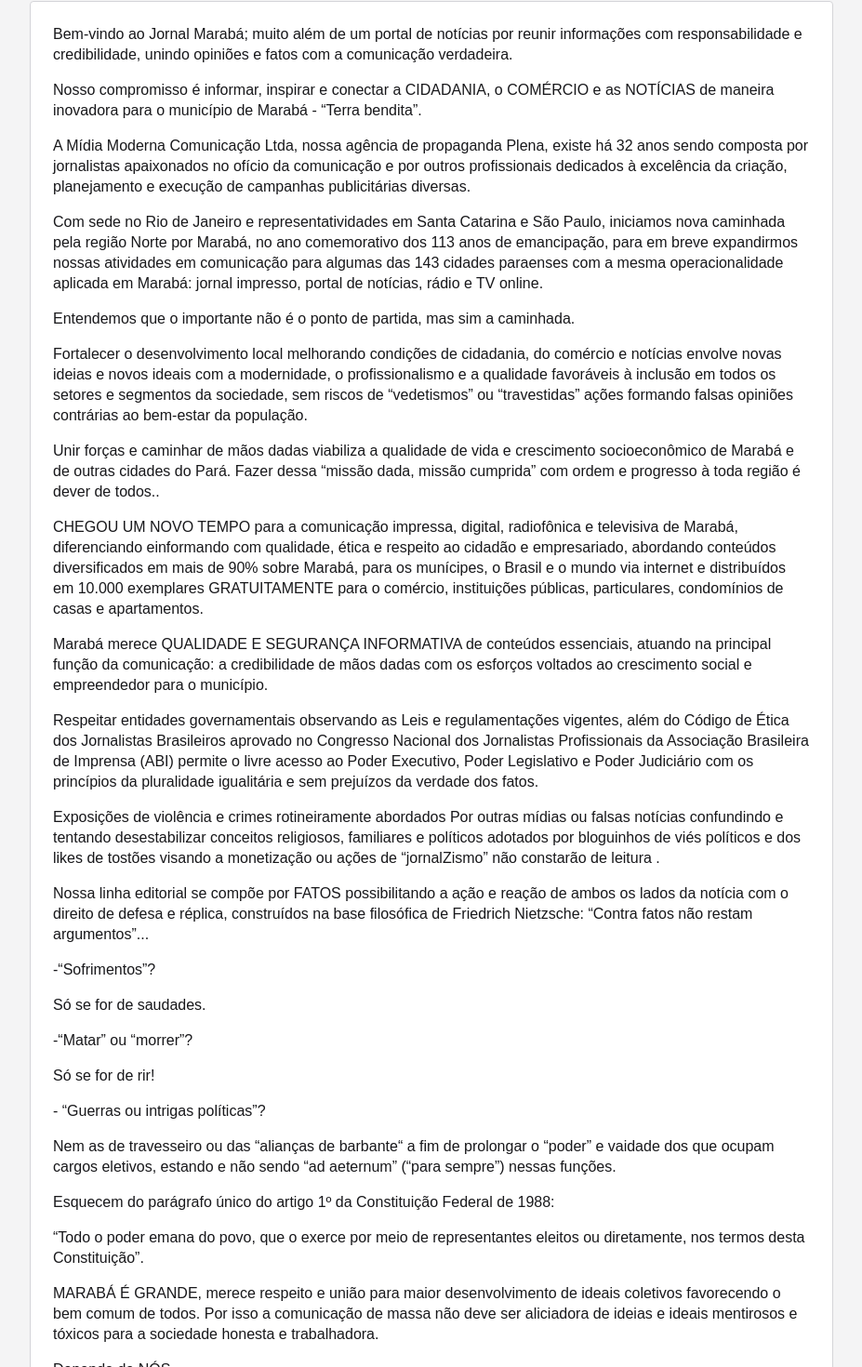
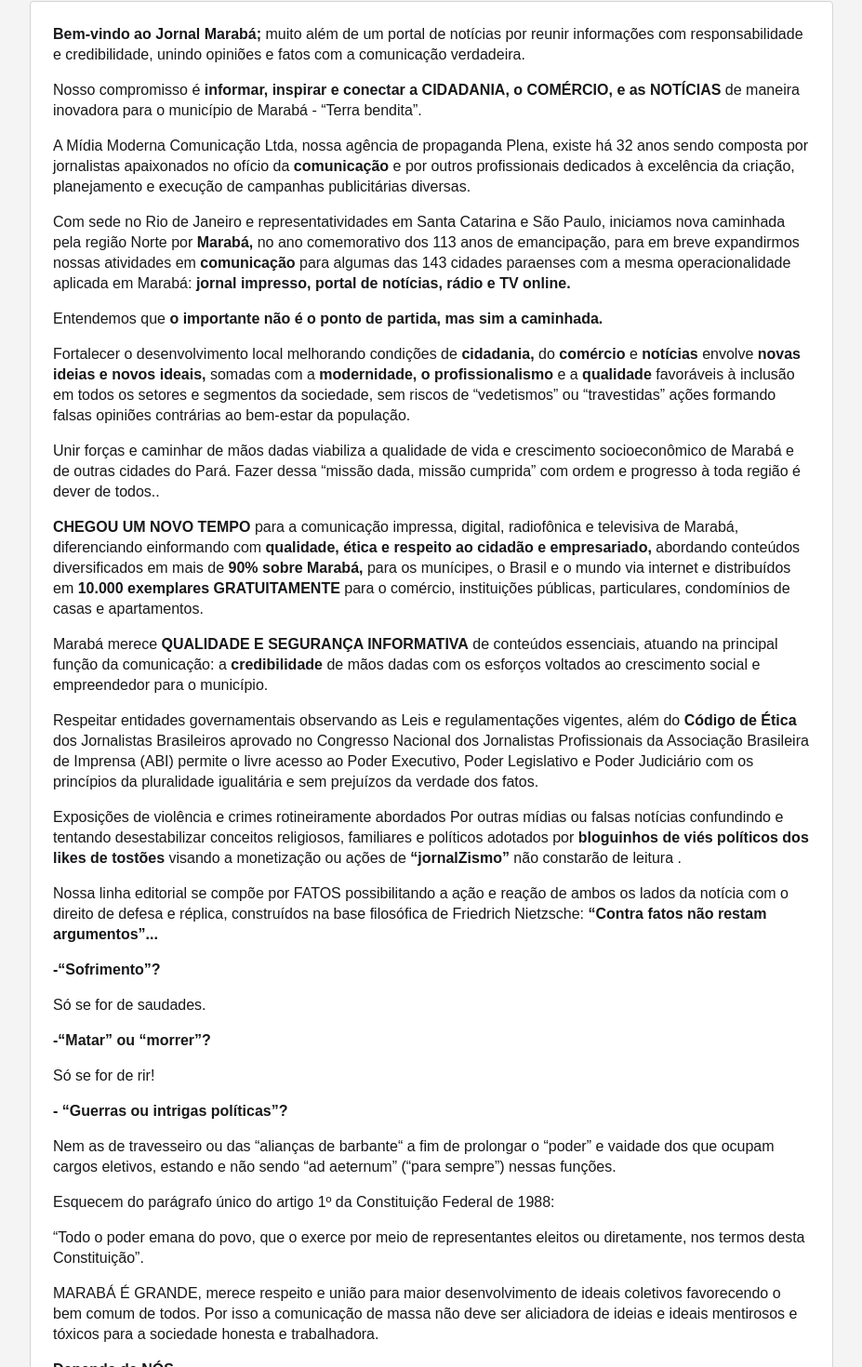
Before and after one commit to Yago1010/Jornal-Marab-, a Next.js app: page /quem-somos in a window 1280 px wide. Shown: the part 650-2120 px from the top of the page at 93% size, without its empty margins (176-1103 px from the left). Built offline with nearby package versions, Linux system fonts and the light colour scheme.

Commit message:
Atualização do projeto

```diff
--- a/src/components/institutional-content.tsx
+++ b/src/components/institutional-content.tsx
@@ -1,6 +1,8 @@
 import Image from "next/image";
 
-const roundedFont = { fontFamily: '"Arial Rounded MT Bold", Arial, Helvetica, sans-serif' };
+const roundedFont = {
+  fontFamily: '"Arial Rounded MT Bold", Arial, Helvetica, sans-serif',
+};
 const arialFont = { fontFamily: "Arial, Helvetica, sans-serif" };
 const tahomaFont = { fontFamily: "Tahoma, Arial, sans-serif" };
 
@@ -36,11 +38,16 @@
   {
     text: "IV.1. Em casos específicos, em que há transferência patrimonial, troca de conteúdo, dentre outras hipóteses, ao prestar as informações relativas aos seus dados pessoais, o usuário estabelece vínculo contratual com o JORNAL MARABÁ, regido por esta Política de Privacidade e com os demais termos e condições que regulam o uso do Portal, pelos usuários, no período.",
   },
-  { title: "V. Das Seções Condicionadas à Registro Prévio e Chaves de Acesso (Login e Senha)" },
+  {
+    title:
+      "V. Das Seções Condicionadas à Registro Prévio e Chaves de Acesso (Login e Senha)",
+  },
   {
     text: "V.1. Algumas seções do JORNAL MARABÁ podem requerer registro prévio do usuário, ficando o acesso condicionado à utilização de nome (“Login”) e senha, escolhidos e determinados pelo JORNAL MARABÁ. Tal acesso, consequentemente, é pessoal e intransferível, ficando cada usuário registrado responsável pela segurança de seu Login e senha, bem como pelo uso feito sob tais chaves de acesso.",
   },
-  { title: "VI. Das Responsabilidades do JORNAL MARABÁ e Limitações Aplicáveis" },
+  {
+    title: "VI. Das Responsabilidades do JORNAL MARABÁ e Limitações Aplicáveis",
+  },
   {
     text: "VI.1. O JORNAL MARABÁ responsabiliza-se por manter os dados salvaguardados e protegidos Contra o uso indevido ou divulgação não autorizada, tomando as providências apropriadas para mantê-los em segurança. Na hipótese de vir a ser constadas situações que possam comprometer ou que efetivamente comprometam a segurança de seu banco de dados, as medidas cabíveis serão tomadas pela mesma.",
   },
@@ -94,11 +101,26 @@
   },
 ];
 
-export function InstitutionalTitle({ before, after }: { before: string; after: string }) {
+export function InstitutionalTitle({
+  before,
+  after,
+}: {
+  before: string;
+  after: string;
+}) {
   return (
-    <div className="mb-4 flex flex-wrap items-center gap-2 text-3xl font-bold text-zinc-900 sm:text-4xl" style={roundedFont}>
+    <div
+      className="mb-4 flex flex-wrap items-center gap-2 text-3xl font-bold text-zinc-900 sm:text-4xl"
+      style={roundedFont}
+    >
       <h1>{before}</h1>
-      <Image src="/api/assets/logoTrace" alt="" width={54} height={28} className="h-7 w-auto sm:h-8" />
+      <Image
+        src="/api/assets/logoTrace"
+        alt=""
+        width={54}
+        height={28}
+        className="h-7 w-auto sm:h-8"
+      />
       <h1>{after}</h1>
     </div>
   );
@@ -112,111 +134,181 @@
   return (
     <div className={className} style={arialFont}>
       <p>
-        Bem-vindo ao Jornal Marabá; muito além de um portal de notícias por reunir informações com responsabilidade e
-        credibilidade, unindo opiniões e fatos com a comunicação verdadeira.
+        <strong>Bem-vindo ao Jornal Marabá;</strong> muito além de um portal de
+        notícias por reunir informações com responsabilidade e credibilidade,
+        unindo opiniões e fatos com a comunicação verdadeira.
       </p>
       <p>
-        Nosso compromisso é informar, inspirar e conectar a CIDADANIA, o COMÉRCIO e as NOTÍCIAS de maneira inovadora
-        para o município de Marabá - “Terra bendita”.
+        Nosso compromisso é{" "}
+        <strong>
+          informar, inspirar e conectar a CIDADANIA, o COMÉRCIO, e as NOTÍCIAS
+        </strong>{" "}
+        de maneira inovadora para o município de Marabá - “Terra bendita”.
       </p>
       <p>
-        A Mídia Moderna Comunicação Ltda, nossa agência de propaganda Plena, existe há 32 anos sendo composta por
-        jornalistas apaixonados no ofício da comunicação e por outros profissionais dedicados à excelência da criação,
-        planejamento e execução de campanhas publicitárias diversas.
+        A Mídia Moderna Comunicação Ltda, nossa agência de propaganda Plena,
+        existe há 32 anos sendo composta por jornalistas apaixonados no ofício
+        da <strong>comunicação</strong> e por outros profissionais dedicados à
+        excelência da criação, planejamento e execução de campanhas
+        publicitárias diversas.
       </p>
       <p>
-        Com sede no Rio de Janeiro e representatividades em Santa Catarina e São Paulo, iniciamos nova caminhada pela
-        região Norte por Marabá, no ano comemorativo dos 113 anos de emancipação, para em breve expandirmos nossas
-        atividades em comunicação para algumas das 143 cidades paraenses com a mesma operacionalidade aplicada em Marabá:
-        jornal impresso, portal de notícias, rádio e TV online.
-      </p>
-      <p>Entendemos que o importante não é o ponto de partida, mas sim a caminhada.</p>
-      <p>
-        Fortalecer o desenvolvimento local melhorando condições de cidadania, do comércio e notícias envolve novas ideias
-        e novos ideais com a modernidade, o profissionalismo e a qualidade favoráveis à inclusão em todos os setores e
-        segmentos da sociedade, sem riscos de “vedetismos” ou “travestidas” ações formando falsas opiniões contrárias ao
-        bem-estar da população.
+        Com sede no Rio de Janeiro e representatividades em Santa Catarina e São
+        Paulo, iniciamos nova caminhada pela região Norte por{" "}
+        <strong>Marabá,</strong> no ano comemorativo dos 113 anos de
+        emancipação, para em breve expandirmos nossas atividades em{" "}
+        <strong>comunicação</strong> para algumas das 143 cidades paraenses com
+        a mesma operacionalidade aplicada em Marabá:{" "}
+        <strong>jornal impresso, portal de notícias, rádio e TV online.</strong>
       </p>
       <p>
-        Unir forças e caminhar de mãos dadas viabiliza a qualidade de vida e crescimento socioeconômico de Marabá e de
-        outras cidades do Pará. Fazer dessa “missão dada, missão cumprida” com ordem e progresso à toda região é dever
-        de todos..
+        Entendemos que{" "}
+        <strong>
+          o importante não é o ponto de partida, mas sim a caminhada.
+        </strong>
       </p>
       <p>
-        CHEGOU UM NOVO TEMPO para a comunicação impressa, digital, radiofônica e televisiva de Marabá, diferenciando
-        einformando com qualidade, ética e respeito ao cidadão e empresariado, abordando conteúdos diversificados em mais
-        de 90% sobre Marabá, para os munícipes, o Brasil e o mundo via internet e distribuídos em 10.000 exemplares
-        GRATUITAMENTE para o comércio, instituições públicas, particulares, condomínios de casas e apartamentos.
+        Fortalecer o desenvolvimento local melhorando condições de{" "}
+        <strong>cidadania,</strong> do <strong>comércio</strong> e{" "}
+        <strong>notícias</strong> envolve{" "}
+        <strong>novas ideias e novos ideais,</strong> somadas com a{" "}
+        <strong>
+          modernidade,<strong> o </strong>profissionalismo
+        </strong>{" "}
+        e a <strong>qualidade</strong> favoráveis à inclusão em todos os setores
+        e segmentos da sociedade, sem riscos de “vedetismos” ou “travestidas”
+        ações formando falsas opiniões contrárias ao bem-estar da população.
       </p>
       <p>
-        Marabá merece QUALIDADE E SEGURANÇA INFORMATIVA de conteúdos essenciais, atuando na principal função da
-        comunicação: a credibilidade de mãos dadas com os esforços voltados ao crescimento social e empreendedor para o
-        município.
+        Unir forças e caminhar de mãos dadas viabiliza a qualidade de vida e
+        crescimento socioeconômico de Marabá e de outras cidades do Pará. Fazer
+        dessa “missão dada, missão cumprida” com ordem e progresso à toda região
+        é dever de todos..
       </p>
       <p>
-        Respeitar entidades governamentais observando as Leis e regulamentações vigentes, além do Código de Ética dos
-        Jornalistas Brasileiros aprovado no Congresso Nacional dos Jornalistas Profissionais da Associação Brasileira de
-        Imprensa (ABI) permite o livre acesso ao Poder Executivo, Poder Legislativo e Poder Judiciário com os princípios
+        <strong>CHEGOU UM NOVO TEMPO</strong> para a comunicação impressa,
+        digital, radiofônica e televisiva de Marabá, diferenciando einformando
+        com{" "}
+        <strong>qualidade, ética e respeito ao cidadão e empresariado,</strong>{" "}
+        abordando conteúdos diversificados em mais de{" "}
+        <strong>90% sobre Marabá,</strong> para os munícipes, o Brasil e o mundo
+        via internet e distribuídos em{" "}
+        <strong>10.000 exemplares GRATUITAMENTE</strong> para o comércio,
+        instituições públicas, particulares, condomínios de casas e
+        apartamentos.
+      </p>
+      <p>
+        Marabá merece <strong>QUALIDADE E SEGURANÇA INFORMATIVA</strong> de
+        conteúdos essenciais, atuando na principal função da comunicação: a{" "}
+        <strong>credibilidade</strong> de mãos dadas com os esforços voltados ao
+        crescimento social e empreendedor para o município.
+      </p>
+      <p>
+        Respeitar entidades governamentais observando as Leis e regulamentações
+        vigentes, além do <strong>Código de Ética</strong> dos Jornalistas
+        Brasileiros aprovado no Congresso Nacional dos Jornalistas Profissionais
+        da Associação Brasileira de Imprensa (ABI) permite o livre acesso ao
+        Poder Executivo, Poder Legislativo e Poder Judiciário com os princípios
         da pluralidade igualitária e sem prejuízos da verdade dos fatos.
       </p>
       <p>
-        Exposições de violência e crimes rotineiramente abordados Por outras mídias ou falsas notícias confundindo e
-        tentando desestabilizar conceitos religiosos, familiares e políticos adotados por bloguinhos de viés políticos e
-        dos likes de tostões visando a monetização ou ações de “jornalZismo” não constarão de leitura .
+        Exposições de violência e crimes rotineiramente abordados Por outras
+        mídias ou falsas notícias confundindo e tentando desestabilizar
+        conceitos religiosos, familiares e políticos adotados por{" "}
+        <strong>bloguinhos de viés políticos dos likes de tostões</strong>{" "}
+        visando a monetização ou ações de <strong>“jornalZismo”</strong> não
+        constarão de leitura .
       </p>
       <p>
-        Nossa linha editorial se compõe por FATOS possibilitando a ação e reação de ambos os lados da notícia com o
-        direito de defesa e réplica, construídos na base filosófica de Friedrich Nietzsche: “Contra fatos não restam
-        argumentos”...
-      </p>
-      <p>-“Sofrimentos”?</p>
-      <p>Só se for de saudades.</p>
-      <p>-“Matar” ou “morrer”?</p>
-      <p>Só se for de rir!</p>
-      <p>- “Guerras ou intrigas políticas”?</p>
-      <p>
-        Nem as de travesseiro ou das “alianças de barbante“ a fim de prolongar o “poder” e vaidade dos que ocupam cargos
-        eletivos, estando e não sendo “ad aeternum” (“para sempre”) nessas funções.
-      </p>
-      <p>Esquecem do parágrafo único do artigo 1º da Constituição Federal de 1988:</p>
-      <p>
-        “Todo o poder emana do povo, que o exerce por meio de representantes eleitos ou diretamente, nos termos desta
-        Constituição”.
+        Nossa linha editorial se compõe por FATOS possibilitando a ação e reação
+        de ambos os lados da notícia com o direito de defesa e réplica,
+        construídos na base filosófica de Friedrich Nietzsche:{" "}
+        <strong>“Contra fatos não restam argumentos”...</strong>
       </p>
       <p>
-        MARABÁ É GRANDE, merece respeito e união para maior desenvolvimento de ideais coletivos favorecendo o bem comum
-        de todos. Por isso a comunicação de massa não deve ser aliciadora de ideias e ideais mentirosos e tóxicos para a
-        sociedade honesta e trabalhadora.
+        <strong>-“Sofrimento”?</strong>
       </p>
-      <p>Depende de NÓS.</p>
+      <p>Só se for de saudades.</p>
+      <p>
+        <strong>-“Matar” ou “morrer”?</strong>
+      </p>
+      <p>Só se for de rir!</p>
+      <p>
+        <strong>- “Guerras ou intrigas políticas”?</strong>
+      </p>
+      <p>
+        Nem as de travesseiro ou das “alianças de barbante“ a fim de prolongar o
+        “poder” e vaidade dos que ocupam cargos eletivos, estando e não sendo
+        “ad aeternum” (“para sempre”) nessas funções.
+      </p>
+      <p>
+        Esquecem do parágrafo único do artigo 1º da Constituição Federal de
+        1988:
+      </p>
+      <p>
+        “Todo o poder emana do povo, que o exerce por meio de representantes
+        eleitos ou diretamente, nos termos desta Constituição”.
+      </p>
+      <p>
+        MARABÁ É GRANDE, merece respeito e união para maior desenvolvimento de
+        ideais coletivos favorecendo o bem comum de todos. Por isso a
+        comunicação de massa não deve ser aliciadora de ideias e ideais
+        mentirosos e tóxicos para a sociedade honesta e trabalhadora.
+      </p>
+      <p>
+        <strong>Depende de NÓS.</strong>
+      </p>
       <p style={{ fontFamily: "Garamond, Georgia, serif" }}>Carlos Santos</p>
-      <p style={{ fontFamily: "Calibri, Arial, Helvetica, sans-serif" }}>Diretor - Fundador</p>
+      <p style={{ fontFamily: "Calibri, Arial, Helvetica, sans-serif" }}>
+        Diretor - Fundador
+      </p>
     </div>
   );
 }
 
 export function FaleConoscoText() {
   return (
-    <div className="mb-6 space-y-3 text-left leading-snug text-zinc-800" style={roundedFont}>
+    <div
+      className="mb-6 space-y-3 text-left leading-snug text-zinc-800"
+      style={roundedFont}
+    >
       <p>
-        Aqui você sugere matérias, faz denúncias e elogios para juntos fazermos do digital Jornal Marabá e do impresso
-        Jornal da Cidade Marabá os veículos de comunicação com responsabilidade, credibilidade e principalmente sua
-        participação!
+        Aqui <strong>você sugere matérias, faz denúncias e elogios</strong> para
+        juntos fazermos do digital <strong>Jornal Marabá</strong> e do impresso
+        <strong>Jornal da Cidade Marabá</strong> os veículos de comunicação com
+        responsabilidade, credibilidade e principalmente sua participação!
       </p>
       <p>Obtenha informações também sobre:</p>
-      <p>- Publicação de anúncios no jornal impresso JORNAL DA CIDADE MARABÁ;</p>
-      <p>- Publicação de anúncios no portal de notícias JORNAL MARABÁ</p>
-      <p>- Anúncios no Instagram e Facebook do Jornal Marabá;</p>
-      <p>- Produção de Panfletos para a DISTRIBUIÇÃO GRATUITA.</p>
       <p>
-        Os panfletos serão encartados no Jornal da Cidade Marabá para distribuição nos condomínios e comércios da cidade,
-        nos 10.000 exemplares.
+        <strong>
+          {" "}
+          - Publicação de anúncios no jornal impresso JORNAL DA CIDADE MARABÁ;
+        </strong>
       </p>
       <p>
-        Obtenha todo tipo de serviço publicitário e estruturação do marketing para empresas, desde o cartão de visitas
-        impresso ou digital, mídias ao ar livre, anúncios nas rádios e TVs à nível local, regional e nacional, além das
-        estratégias estruturais à palestras empresariais, assessoria e treinamento para diretórios políticos e
-        pré-candidatos as eleições do município, estado e governo federal.
+        <strong>
+          - Publicação de anúncios no portal de notícias JORNAL MARABÁ
+        </strong>
+      </p>
+      <p>
+        <strong>- Anúncios no Instagram e Facebook do Jornal Marabá;</strong>
+      </p>
+      <p>
+        <strong>- Produção de Panfletos para a DISTRIBUIÇÃO GRATUITA.</strong>
+      </p>
+      <p>
+        Os panfletos serão encartados no{" "}
+        <strong>Jornal da Cidade Marabá</strong> para{" "}
+        <strong>distribuição nos condomínios</strong> e comércios da cidade, nos
+        10.000 exemplares.
+      </p>
+      <p>
+        Obtenha todo tipo de serviço publicitário e estruturação do marketing
+        para empresas, desde o cartão de visitas impresso ou digital, mídias ao
+        ar livre, anúncios nas rádios e TVs à nível local, regional e nacional,
+        além das estratégias estruturais à palestras empresariais, assessoria e
+        treinamento para diretórios políticos e pré-candidatos as eleições do
+        município, estado e governo federal.
       </p>
     </div>
   );
@@ -224,35 +316,52 @@
 
 export function PoliticaPrivacidadeText() {
   return (
-    <div className="space-y-4 rounded border border-zinc-300 bg-white p-6 text-left leading-snug text-zinc-900" style={tahomaFont}>
+    <div
+      className="space-y-4 rounded border border-zinc-300 bg-white p-6 text-left leading-snug text-zinc-900"
+      style={tahomaFont}
+    >
       <p>
-        A Lei Geral de Proteção de Dados (Lei 13.709/2018, “LGPD”), autoriza o tratamento de Dados com base em situações
-        legais específicas. Em respeito à legislação, o Jornal Marabá tratará os seus Dados de acordo com as seguintes
-        bases legais, conforme o caso concreto:
-      </p>
-      <p>Consentimento</p>
-      <p>
-        Quando você concorda com o tratamento dos dados de forma expressa para uma finalidade específica. Nesta hipótese,
-        o consentimento poderá ser revogado a qualquer tempo por solicitação de cadastro do Jornal Marabá que você tenha
-        (conforme aplicável).
-      </p>
-      <p>Interesse legítimo</p>
-      <p>
-        Quando o Jornal Marabá e/ou Parceiros têm (em) interesse legítimo na utilização de seus dados, nas hipóteses
-        legalmente previstas, sempre respeitados seus direitos fundamentais e sua expectativa legítima.
+        A Lei Geral de Proteção de Dados (Lei 13.709/2018, “LGPD”), autoriza o
+        tratamento de Dados com base em situações legais específicas. Em
+        respeito à legislação, o <strong>Jornal Marabá</strong> tratará os seus
+        Dados de acordo com as seguintes bases legais, conforme o caso concreto:
       </p>
       <p>
-        Este website adota a presente Política de Privacidade para fins de regular o tratamento e a proteção dispensados
-        aos dados pessoais e informações que os usuários venham a prestar, por suas livres e espontâneas vontades, ao
-        participarem de certas ações, acessarem a certos conteúdos e/ou contratarem eventuais produtos e serviços, por
-        meio deste portal de Internet, provido pela agência plena de propaganda Mídia Moderna Comunicação Ltda, pessoa
-        jurídica de direito privado, doravante referida apenas como “JORNAL MARABÁ”.
+        <strong>Consentimento</strong>
       </p>
       <p>
-        ANTES DE ENVIAR INFORMAÇÕES, PREENCHER CADASTROS OU COMPARTILHAR CONTEÚDOS, POR MEIO DO PORTAL, VOCÊ DEVE ESTAR
-        DE ACORDO COM A PRESENTE POLÍTICA DE PRIVACIDADE. SE VOCÊ NÃO CONCORDAR COM A PRESENTE POLÍTICA DE PRIVACIDADE,
-        NÃO DEVERÁ DAR CONTINUIDADE À TRANSMISSÃO OU O ENVIO DE DADOS PESSOAIS E DEMAIS INFORMAÇÕES AO JORNAL MARABÁ. A
-        TRANSMISSÃO OU O ENVIO SERÃO CONSIDERADOS COMO ACEITE TOTAL DAS CONDIÇÕES REGULATÓRIAS AQUI DEFINIDAS.
+        Quando você concorda com o tratamento dos dados de forma expressa para
+        uma finalidade específica. Nesta hipótese, o consentimento poderá ser
+        revogado a qualquer tempo por solicitação de cadastro do Jornal Marabá
+        que você tenha (conforme aplicável).
+      </p>
+      <p>
+        <strong>Interesse legítimo</strong>
+      </p>
+      <p>
+        Quando o <strong>Jornal Marabá</strong> e/ou Parceiros têm (em)
+        interesse legítimo na utilização de seus dados, nas hipóteses legalmente
+        previstas, sempre respeitados seus direitos fundamentais e sua
+        expectativa legítima.
+      </p>
+      <p>
+        Este website adota a presente Política de Privacidade para fins de
+        regular o tratamento e a proteção dispensados aos dados pessoais e
+        informações que os usuários venham a prestar, por suas livres e
+        espontâneas vontades, ao participarem de certas ações, acessarem a
+        certos conteúdos e/ou contratarem eventuais produtos e serviços, por
+        meio deste portal de Internet, provido pela agência plena de propaganda
+        Mídia Moderna Comunicação Ltda, pessoa jurídica de direito privado,
+        doravante referida apenas como <strong>JORNAL MARABÁ</strong>.
+      </p>
+      <p>
+        ANTES DE ENVIAR INFORMAÇÕES, PREENCHER CADASTROS OU COMPARTILHAR
+        CONTEÚDOS, POR MEIO DO PORTAL, VOCÊ DEVE ESTAR DE ACORDO COM A PRESENTE
+        POLÍTICA DE PRIVACIDADE. SE VOCÊ NÃO CONCORDAR COM A PRESENTE POLÍTICA
+        DE PRIVACIDADE, NÃO DEVERÁ DAR CONTINUIDADE À TRANSMISSÃO OU O ENVIO DE
+        DADOS PESSOAIS E DEMAIS INFORMAÇÕES AO <strong>JORNAL MARABÁ</strong>. A
+        TRANSMISSÃO OU O ENVIO SERÃO CONSIDERADOS COMO ACEITE TOTAL DAS
+        CONDIÇÕES REGULATÓRIAS AQUI DEFINIDAS.
       </p>
       {privacyDetails.map((item, index) =>
         item.title ? (
```
Also changed, not shown: src/lib/content.ts (+29 -7 lines).
